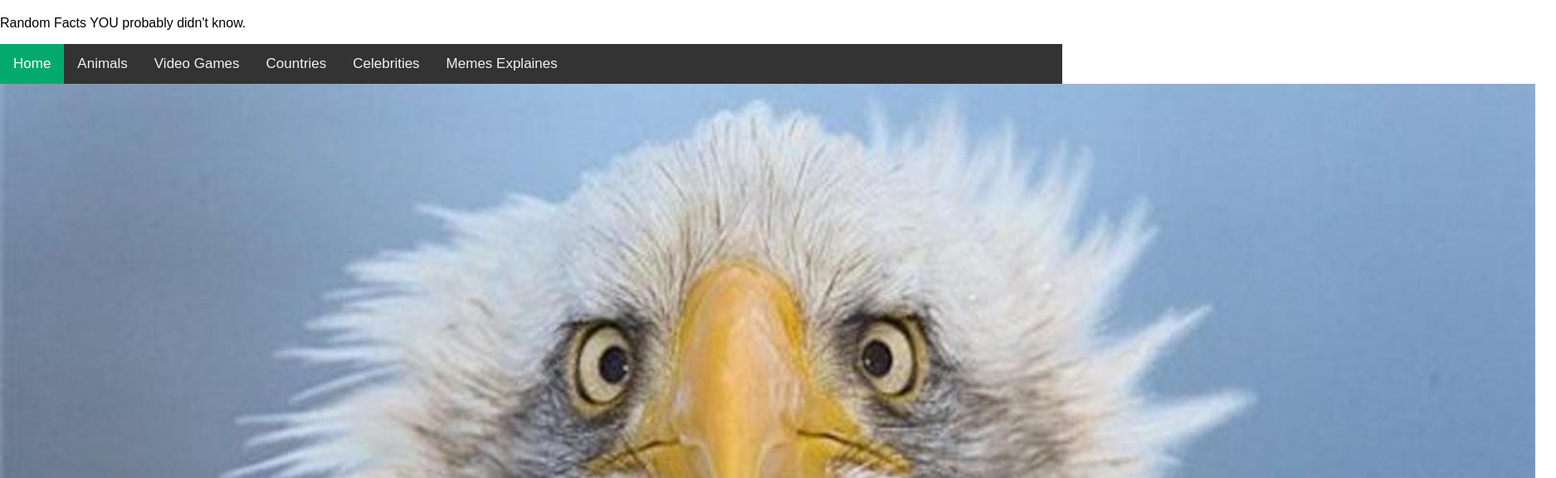
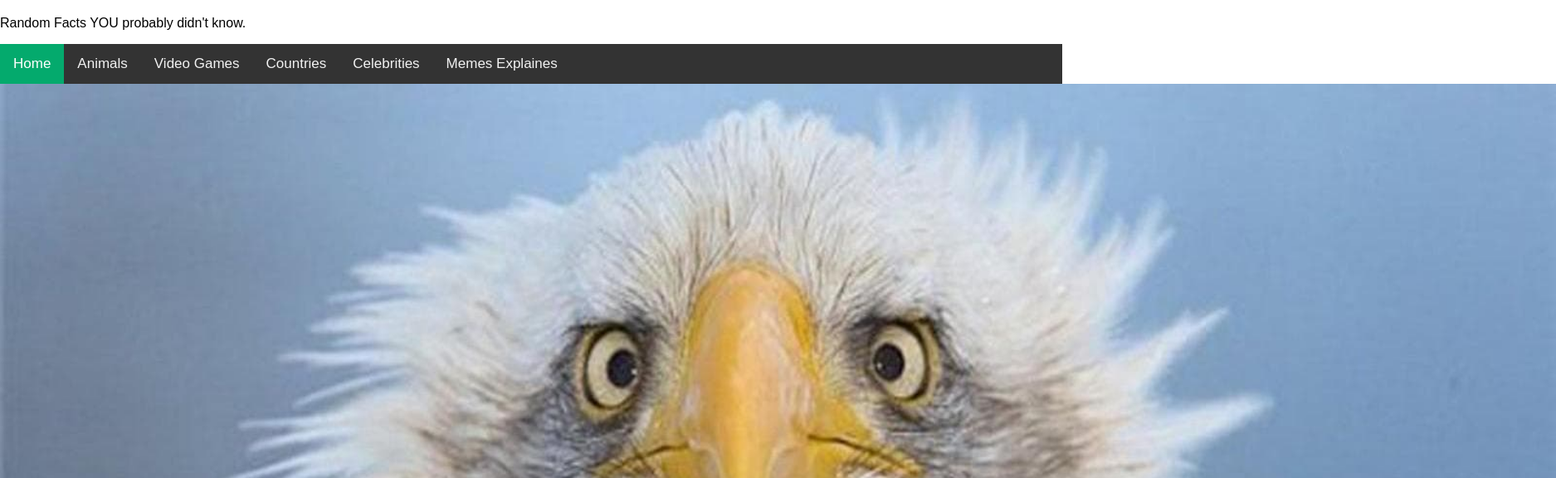
Before and after one commit to JuniorTheMeme/DidYouKnow, a plain HTML site: page index.html in a window 1280 px wide. Shown: the part 61-637 px from the top of the page at 83% size, 1875 px wide, since content can reach past the window. Drawn offline with Linux system fonts and the light colour scheme.

Commit message:
Update index.html

```diff
--- a/index.html
+++ b/index.html
@@ -61,7 +61,7 @@ body {
   <a href="#memes_explained">Memes Explaines</a>
 </div>
 
-  <img src="./bilder/goofy_eagle.jpg"  class"body" width="1850">
+  <img src="./bilder/goofy_eagle.jpg"  class"body" width="1875">
 
 </body>
 </html>
```
